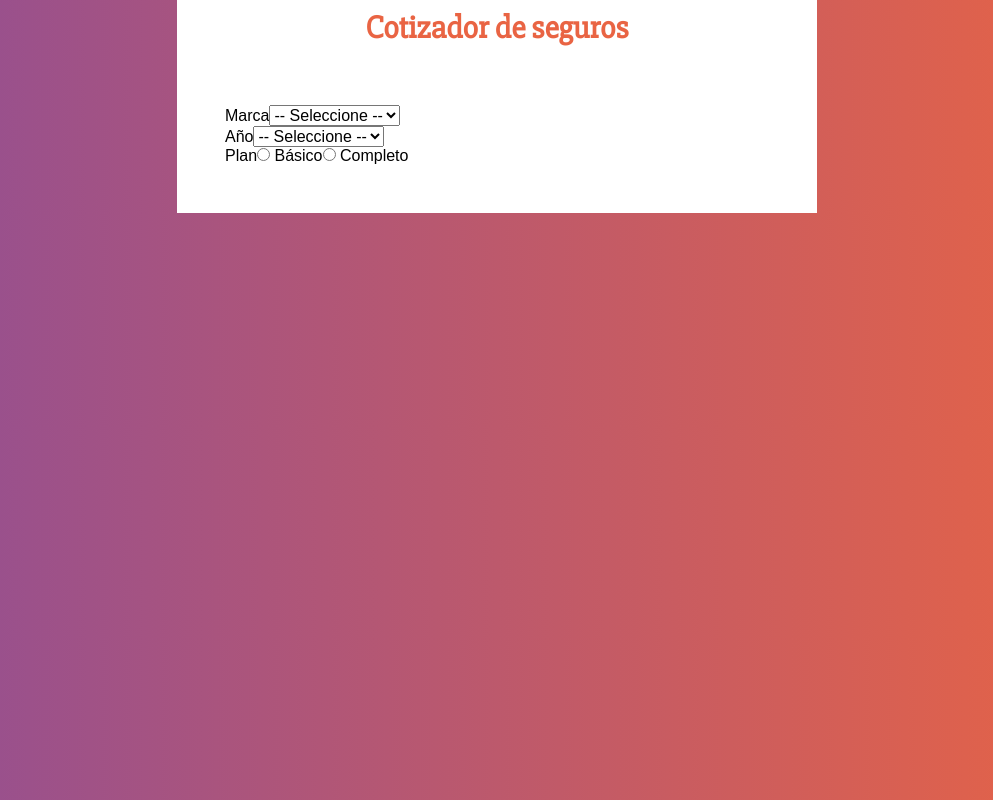
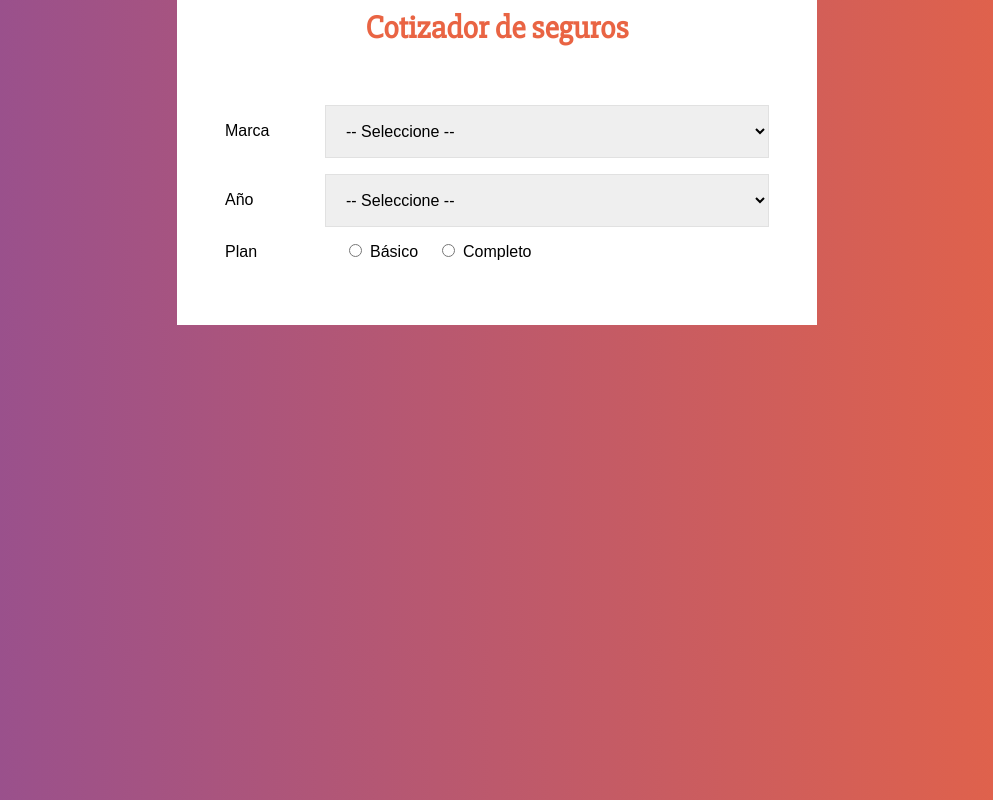
Before and after one commit to NewtonGrav/cotizador-seguros, a React (Create React App) app: page / in a window 1280 px wide. Shown: the whole page, without its empty margins (143-1136 px from the left). Built offline with nearby package versions, Linux system fonts and the light colour scheme.

Commit message:
style: Style Components para los campos

```diff
--- a/src/components/Formulario.jsx
+++ b/src/components/Formulario.jsx
@@ -1,21 +1,42 @@
 import React from 'react';
+import styled from '@emotion/styled';
+
+const Campo = styled.div`
+	display: flex;
+	margin-bottom: 1rem;
+	align-items: center;
+`;
+
+const Label = styled.label`
+	flex: 0 0 100px;
+`;
+
+const Select = styled.select`
+	width: 100%;
+	padding: 1rem;
+	border: 1px solid #e1e1e1;
+`;
+
+const InputRadio = styled.input`
+	margin: 0 0.5rem 0 1.5rem;
+`;
 
 const Formulario = () => {
 	return (
 		<form>
-			<div>
-				<label htmlFor='marca'>Marca</label>
-				<select name='marca' id='marca'>
+			<Campo>
+				<Label htmlFor='marca'>Marca</Label>
+				<Select name='marca' id='marca'>
 					<option value=''>-- Seleccione --</option>
 					<option value='americano'>Americano</option>
 					<option value='europeo'>Europeo</option>
 					<option value='asiatico'>Asiatico</option>
-				</select>
-			</div>
+				</Select>
+			</Campo>
 
-			<div>
-				<label htmlFor='anio'>Año</label>
-				<select name='anio' id='anio'>
+			<Campo>
+				<Label htmlFor='anio'>Año</Label>
+				<Select name='anio' id='anio'>
 					<option value=''>-- Seleccione --</option>
 					<option value='2021'>2021</option>
 					<option value='2020'>2020</option>
@@ -27,14 +48,20 @@ const Formulario = () => {
 					<option value='2014'>2014</option>
 					<option value='2013'>2013</option>
 					<option value='2012'>2012</option>
-				</select>
-			</div>
+				</Select>
+			</Campo>
 
-			<div>
-				<label htmlFor='plan'>Plan</label>
-				<input type='radio' name='plan' value='basico' /> Básico
-				<input type='radio' name='plan' value='completo' /> Completo
-			</div>
+			<Campo>
+				<Label htmlFor='plan'>Plan</Label>
+				<label htmlFor='plan-basico'>
+					<InputRadio id='plan-basico' type='radio' name='plan' value='basico' />
+					Básico
+				</label>
+				<label htmlFor='plan-completo'>
+					<InputRadio id='plan-completo' type='radio' name='plan' value='completo' />
+					Completo
+				</label>
+			</Campo>
 		</form>
 	);
 };
```
